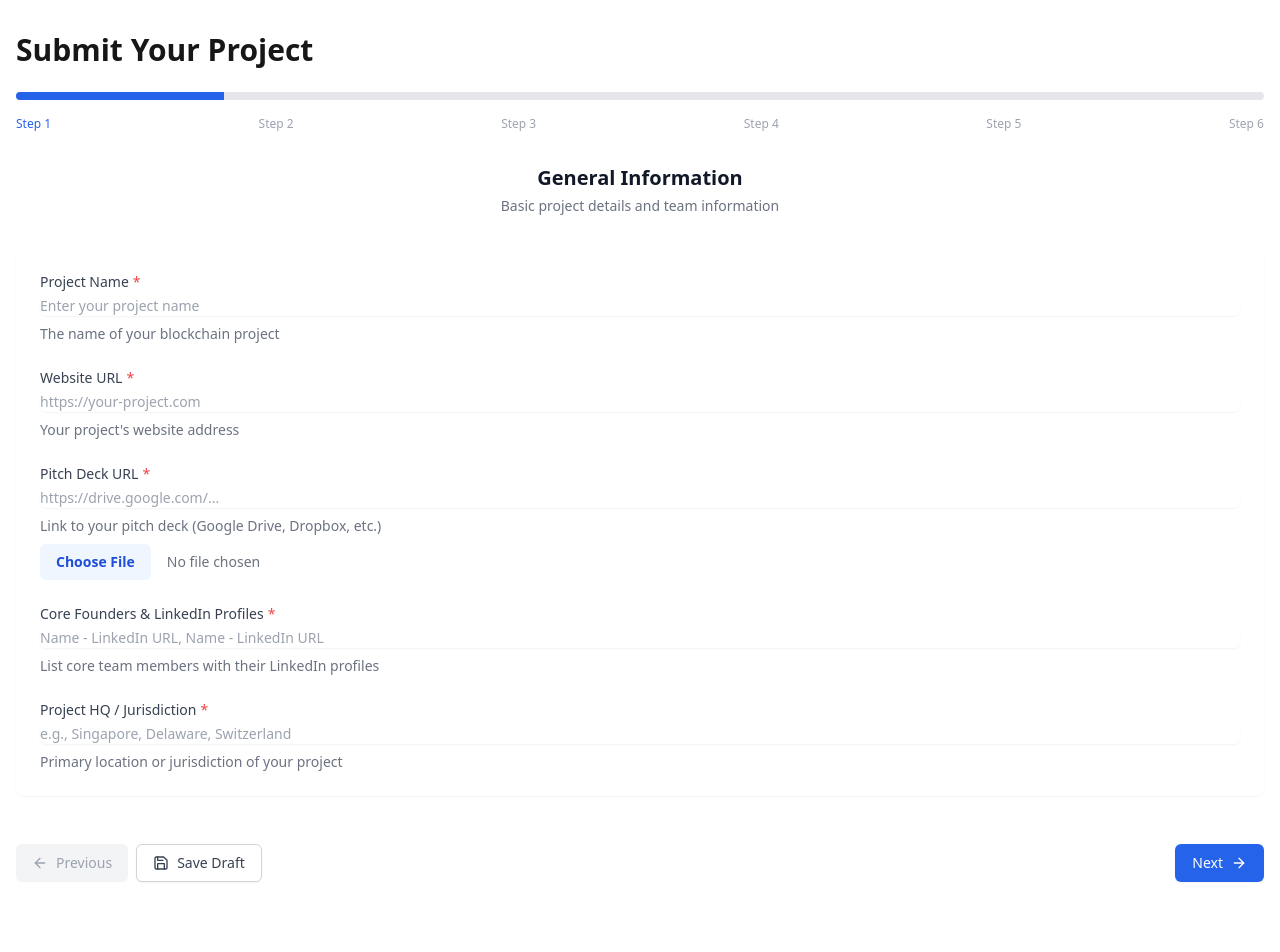
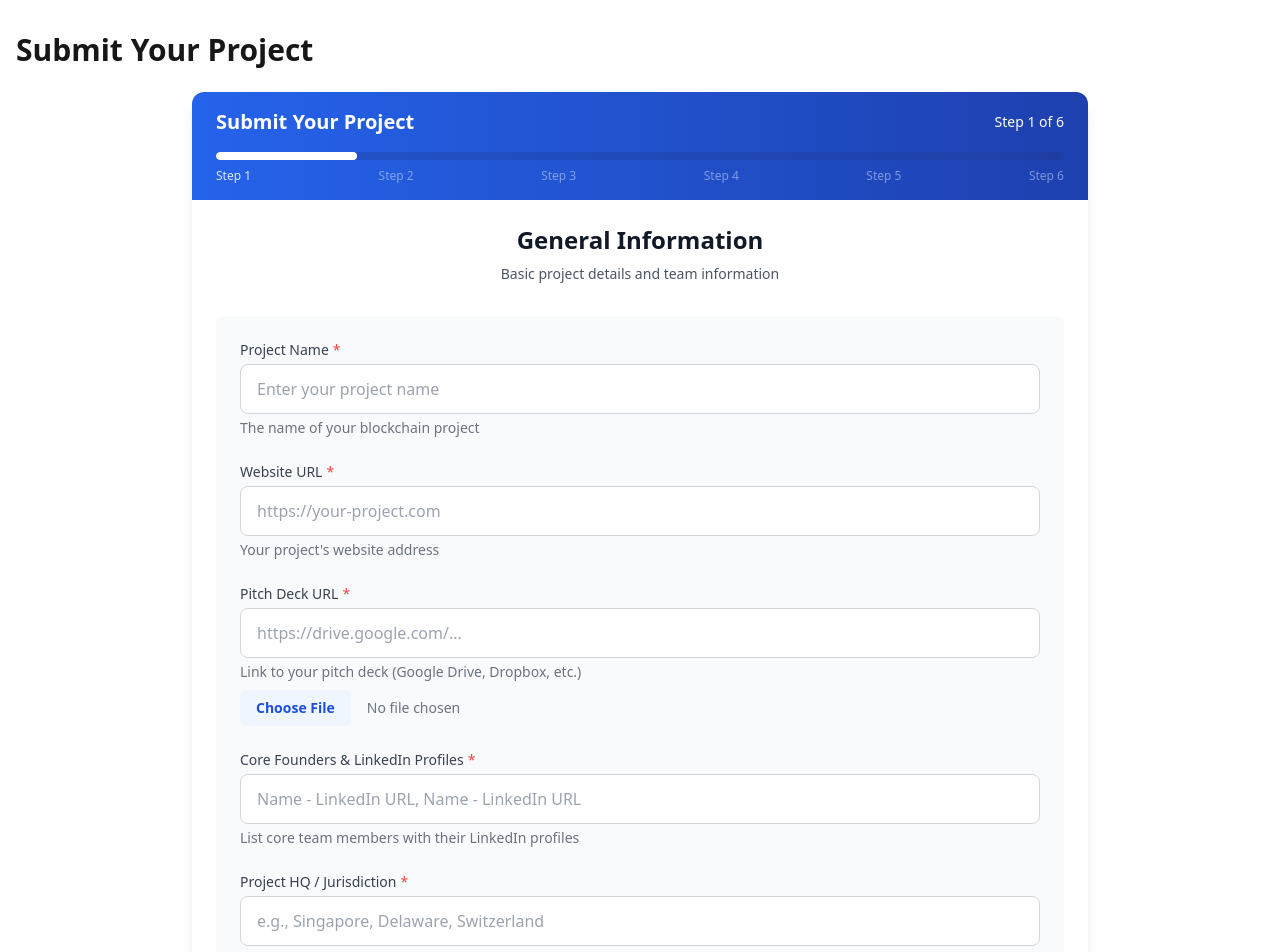
Before and after one commit to TayMcQuaya/CrypticBroker, a Next.js app in the folder frontend/: page /submit-project in a window 1280 px wide. Shown: the top 952 px of the page. Before the commit the page ends 914 px from the top, so only its background shows below. Built offline with nearby package versions, Linux system fonts and the light colour scheme; no server answers.

Commit message:
submission form website clearer

```diff
--- a/frontend/src/components/forms/ProjectSubmissionForm.tsx
+++ b/frontend/src/components/forms/ProjectSubmissionForm.tsx
@@ -167,21 +167,27 @@ export default function ProjectSubmissionForm() {
 
   return (
     <FormProvider {...methods}>
-      <form onSubmit={handleSubmit(onSubmit)} className="space-y-8">
+      <div className="max-w-4xl mx-auto bg-white rounded-xl shadow-lg overflow-hidden">
+        <div className="bg-gradient-to-r from-blue-600 to-blue-800 px-6 py-4">
+          <div className="flex justify-between items-center text-white">
+            <h1 className="text-xl font-semibold">Submit Your Project</h1>
+            <span className="text-sm">Step {currentStep + 1} of {formSteps.length}</span>
+          </div>
+
           {/* Progress bar */}
-        <div className="relative">
-          <div className="overflow-hidden h-2 mb-4 text-xs flex rounded bg-gray-200">
+          <div className="mt-4">
+            <div className="overflow-hidden h-2 rounded-full bg-blue-900/30">
               <div
                 style={{ width: `${((currentStep + 1) / formSteps.length) * 100}%` }}
-              className="shadow-none flex flex-col text-center whitespace-nowrap text-white justify-center bg-blue-600 transition-all duration-500"
+                className="h-full bg-white rounded-full transition-all duration-500 ease-in-out"
               />
             </div>
-          <div className="flex justify-between text-xs text-gray-600">
+            <div className="flex justify-between mt-2 text-xs text-blue-100">
               {formSteps.map((step, index) => (
                 <div
                   key={step.id}
                   className={`${
-                  index <= currentStep ? 'text-blue-600' : 'text-gray-400'
+                    index <= currentStep ? 'opacity-100' : 'opacity-50'
                   }`}
                 >
                   Step {index + 1}
@@ -189,34 +195,39 @@ export default function ProjectSubmissionForm() {
               ))}
             </div>
           </div>
+        </div>
 
+        <form onSubmit={handleSubmit(onSubmit)} className="p-6">
           {/* Step title */}
-        <div className="text-center">
-          <h2 className="text-xl font-semibold text-gray-900">
+          <div className="text-center mb-8">
+            <h2 className="text-2xl font-bold text-gray-900">
               {formSteps[currentStep].title}
             </h2>
-          <p className="mt-1 text-sm text-gray-500">
+            <p className="mt-2 text-sm text-gray-600">
               {formSteps[currentStep].description}
             </p>
           </div>
 
           {/* Current step form */}
-        <div className="bg-white shadow-sm rounded-lg p-6">
+          <div className="bg-gray-50 rounded-lg p-6 mb-8">
             <CurrentStepComponent onFileUpload={handleFileUpload} />
           </div>
 
           {/* Navigation buttons */}
-        <div className="flex justify-between pt-4">
-          <div className="flex gap-2">
+          <div className="flex justify-between pt-4 border-t border-gray-200">
+            <div className="flex gap-3">
               <button
                 type="button"
                 onClick={prevStep}
                 disabled={currentStep === 0}
-              className={`inline-flex items-center px-4 py-2 rounded-md text-sm font-medium ${
-                currentStep === 0
+                className={`
+                  inline-flex items-center px-4 py-2 rounded-lg text-sm font-medium
+                  transition-colors duration-200
+                  ${currentStep === 0
                     ? 'bg-gray-100 text-gray-400 cursor-not-allowed'
-                  : 'bg-white text-gray-700 border border-gray-300 hover:bg-gray-50'
-              }`}
+                    : 'bg-white text-gray-700 border border-gray-300 hover:bg-gray-50 hover:border-gray-400'
+                  }
+                `}
               >
                 <FiArrowLeft className="mr-2 h-4 w-4" />
                 Previous
@@ -226,7 +237,12 @@ export default function ProjectSubmissionForm() {
                 type="button"
                 onClick={saveDraft}
                 disabled={isSavingDraft}
-              className="inline-flex items-center px-4 py-2 border border-gray-300 rounded-md shadow-sm text-sm font-medium text-gray-700 bg-white hover:bg-gray-50"
+                className="
+                  inline-flex items-center px-4 py-2 border border-gray-300 rounded-lg
+                  shadow-sm text-sm font-medium text-gray-700 bg-white
+                  hover:bg-gray-50 hover:border-gray-400
+                  transition-colors duration-200
+                "
               >
                 <FiSave className="mr-2 h-4 w-4" />
                 {isSavingDraft ? 'Saving...' : 'Save Draft'}
@@ -237,7 +253,13 @@ export default function ProjectSubmissionForm() {
               type={currentStep === formSteps.length - 1 ? 'submit' : 'button'}
               onClick={currentStep === formSteps.length - 1 ? undefined : nextStep}
               disabled={isSubmitting}
-            className="inline-flex items-center px-4 py-2 border border-transparent text-sm font-medium rounded-md shadow-sm text-white bg-blue-600 hover:bg-blue-700 disabled:bg-blue-400"
+              className="
+                inline-flex items-center px-6 py-2 rounded-lg text-sm font-medium
+                text-white bg-blue-600 hover:bg-blue-700
+                disabled:bg-blue-400 disabled:cursor-not-allowed
+                transition-colors duration-200
+                shadow-sm
+              "
             >
               {currentStep === formSteps.length - 1 ? (
                 <>
@@ -253,6 +275,7 @@ export default function ProjectSubmissionForm() {
             </button>
           </div>
         </form>
+      </div>
     </FormProvider>
   );
 }
--- a/frontend/src/components/forms/fields/TextArea.tsx
+++ b/frontend/src/components/forms/fields/TextArea.tsx
@@ -1,24 +1,14 @@
 import React from 'react';
 import { useFormContext } from 'react-hook-form';
-import FormField from '../FormField';
+import { FormDataPath } from '../schema';
 
 interface TextAreaProps {
-  name: string;
+  name: FormDataPath;
   label: string;
   required?: boolean;
   placeholder?: string;
   helpText?: string;
   rows?: number;
-  validation?: {
-    minLength?: {
-      value: number;
-      message: string;
-    };
-    maxLength?: {
-      value: number;
-      message: string;
-    };
-  };
 }
 
 export default function TextArea({
@@ -28,31 +18,46 @@ export default function TextArea({
   placeholder,
   helpText,
   rows = 4,
-  validation = {},
 }: TextAreaProps) {
   const {
     register,
     formState: { errors },
   } = useFormContext();
 
-  const finalValidation = {
-    required: required ? 'This field is required' : false,
-    ...validation,
-  };
+  const error = errors[name]?.message as string;
 
   return (
-    <FormField
-      label={label}
-      required={required}
-      error={errors[name]?.message as string}
-      helpText={helpText}
-    >
+    <div className="space-y-1">
+      <label htmlFor={name} className="block text-sm font-medium text-gray-700">
+        {label}
+        {required && <span className="text-red-500 ml-1">*</span>}
+      </label>
+
       <textarea
-        {...register(name, finalValidation)}
+        id={name}
         rows={rows}
+        {...register(name)}
         placeholder={placeholder}
-        className="mt-1 block w-full rounded-md border-gray-300 shadow-sm focus:border-blue-500 focus:ring-blue-500 sm:text-sm"
+        className={`
+          block w-full px-4 py-3 rounded-lg border
+          text-gray-900 placeholder-gray-400
+          focus:outline-none focus:ring-2 focus:ring-offset-2
+          ${error
+            ? 'border-red-300 focus:border-red-500 focus:ring-red-500'
+            : 'border-gray-300 focus:border-blue-500 focus:ring-blue-500'
+          }
+          transition-colors duration-200
+          text-base resize-none
+        `}
       />
-    </FormField>
+
+      {helpText && !error && (
+        <p className="mt-1 text-sm text-gray-500">{helpText}</p>
+      )}
+
+      {error && (
+        <p className="mt-1 text-sm text-red-600">{error}</p>
+      )}
+    </div>
   );
 }
--- a/frontend/src/components/forms/fields/TextField.tsx
+++ b/frontend/src/components/forms/fields/TextField.tsx
@@ -1,44 +1,15 @@
 import React from 'react';
 import { useFormContext } from 'react-hook-form';
-import FormField from '../FormField';
+import { FormDataPath } from '../schema';
 
 interface TextFieldProps {
-  name: string;
+  name: FormDataPath;
   label: string;
   required?: boolean;
   type?: 'text' | 'url' | 'email' | 'date';
   placeholder?: string;
   helpText?: string;
-  validation?: {
-    pattern?: {
-      value: RegExp;
-      message: string;
-    };
-    minLength?: {
-      value: number;
-      message: string;
-    };
-    maxLength?: {
-      value: number;
-      message: string;
-    };
-  };
 }
-
-const defaultValidation = {
-  url: {
-    pattern: {
-      value: /^https?:\/\/.+/,
-      message: 'Please enter a valid URL starting with http:// or https://',
-    },
-  },
-  email: {
-    pattern: {
-      value: /^[A-Z0-9._%+-]+@[A-Z0-9.-]+\.[A-Z]{2,}$/i,
-      message: 'Please enter a valid email address',
-    },
-  },
-};
 
 export default function TextField({
   name,
@@ -47,33 +18,46 @@ export default function TextField({
   type = 'text',
   placeholder,
   helpText,
-  validation = {},
 }: TextFieldProps) {
   const {
     register,
     formState: { errors },
   } = useFormContext();
 
-  // Combine default validation with custom validation
-  const finalValidation = {
-    required: required ? 'This field is required' : false,
-    ...(defaultValidation[type as keyof typeof defaultValidation] || {}),
-    ...validation,
-  };
+  const error = errors[name]?.message as string;
 
   return (
-    <FormField
-      label={label}
-      required={required}
-      error={errors[name]?.message as string}
-      helpText={helpText}
-    >
+    <div className="space-y-1">
+      <label htmlFor={name} className="block text-sm font-medium text-gray-700">
+        {label}
+        {required && <span className="text-red-500 ml-1">*</span>}
+      </label>
+
       <input
+        id={name}
         type={type}
-        {...register(name, finalValidation)}
+        {...register(name)}
         placeholder={placeholder}
-        className="mt-1 block w-full rounded-md border-gray-300 shadow-sm focus:border-blue-500 focus:ring-blue-500 sm:text-sm"
+        className={`
+          block w-full px-4 py-3 rounded-lg border
+          text-gray-900 placeholder-gray-400
+          focus:outline-none focus:ring-2 focus:ring-offset-2
+          ${error
+            ? 'border-red-300 focus:border-red-500 focus:ring-red-500'
+            : 'border-gray-300 focus:border-blue-500 focus:ring-blue-500'
+          }
+          transition-colors duration-200
+          text-base
+        `}
       />
-    </FormField>
+
+      {helpText && !error && (
+        <p className="mt-1 text-sm text-gray-500">{helpText}</p>
+      )}
+
+      {error && (
+        <p className="mt-1 text-sm text-red-600">{error}</p>
+      )}
+    </div>
   );
 }
--- a/frontend/src/components/forms/steps/ComplianceStep.tsx
+++ b/frontend/src/components/forms/steps/ComplianceStep.tsx
@@ -3,12 +3,18 @@ import TextField from '../fields/TextField';
 import SelectField from '../fields/SelectField';
 import TextArea from '../fields/TextArea';
 import CheckboxGroup from '../fields/CheckboxGroup';
+import { FormDataPath } from '../schema';
 
-export default function ComplianceStep() {
+interface ComplianceStepProps {
+  onFileUpload: (file: File, field: FormDataPath) => Promise<void>;
+}
+
+/* eslint-disable-next-line @typescript-eslint/no-unused-vars */
+export default function ComplianceStep({ onFileUpload }: ComplianceStepProps) {
   return (
     <div className="space-y-6">
       <SelectField
-        name="companyStructure"
+        name="compliance.companyStructure"
         label="Company Structure"
         required
         options={[
@@ -22,7 +28,7 @@ export default function ComplianceStep() {
       />
 
       <CheckboxGroup
-        name="regulatoryCompliance"
+        name="compliance.regulatoryCompliance"
         label="Regulatory Compliance Status"
         required
         options={[
@@ -37,14 +43,14 @@ export default function ComplianceStep() {
       />
 
       <TextField
-        name="legalAdvisor"
+        name="compliance.legalAdvisor"
         label="Legal Advisor/Firm"
         placeholder="Name of your legal representation if any"
         helpText="Optional - Who provides your legal counsel?"
       />
 
       <TextArea
-        name="complianceStrategy"
+        name="compliance.complianceStrategy"
         label="Compliance Strategy"
         required
         placeholder={`Detail your compliance approach:
@@ -57,7 +63,7 @@ export default function ComplianceStep() {
       />
 
       <TextArea
-        name="riskFactors"
+        name="compliance.riskFactors"
         label="Key Risk Factors"
         required
         placeholder={`List main risk factors:
```
Lines whose indentation alone changed are shown as unchanged.
